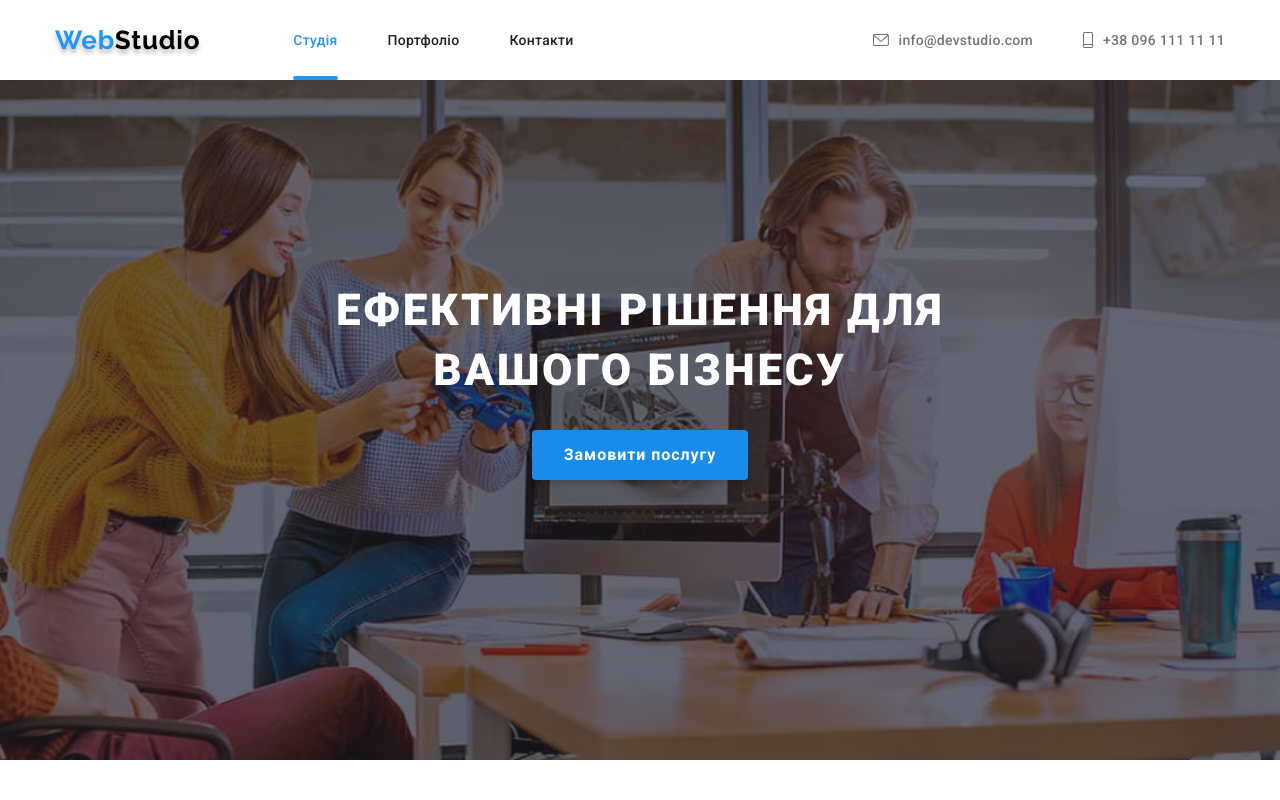
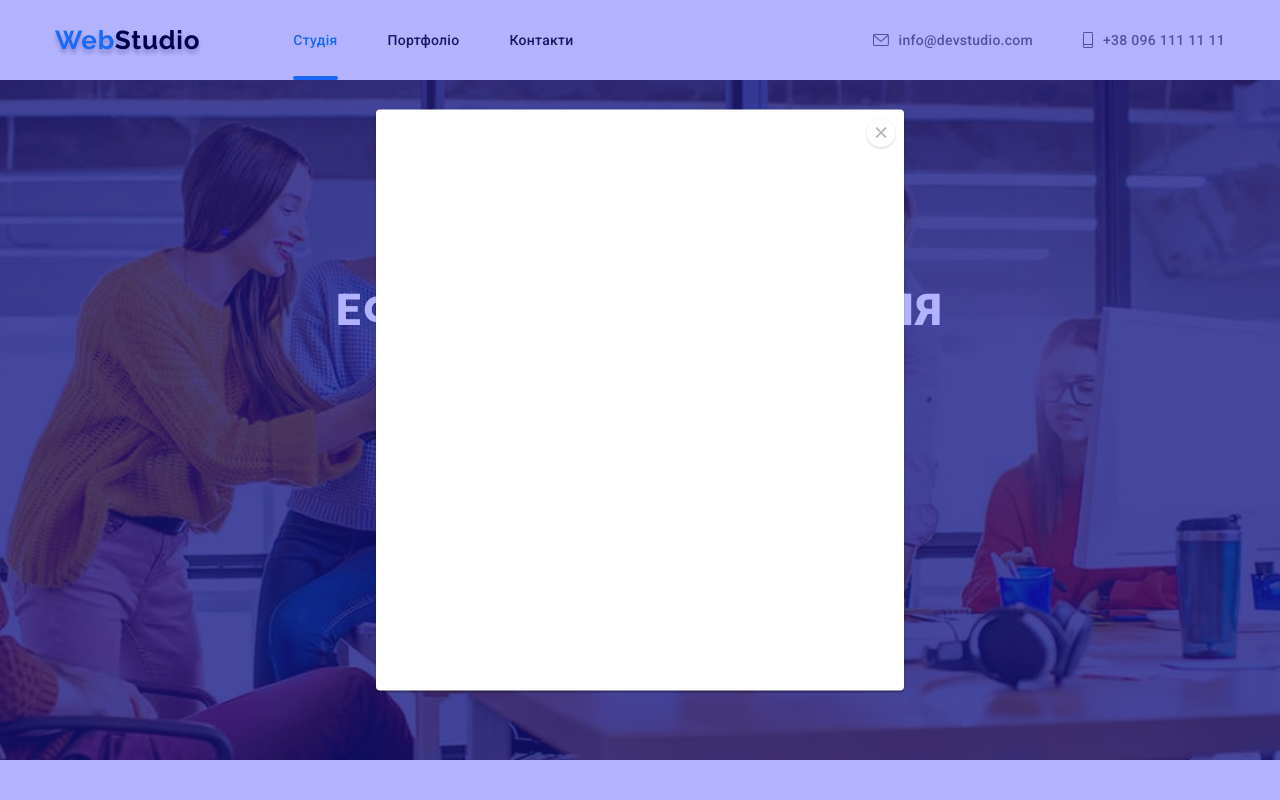
Before and after one commit to M23Fox/goit-markup-hw-05, a plain HTML site: page index.html in a window 1280 px wide. Both pictures are taken after a click on the button "Замовити послугу". Shown: the top 800 px of the page. Drawn offline with nearby package versions, Linux system fonts and the light colour scheme.

Commit message:
Update index.html

```diff
--- a/index.html
+++ b/index.html
@@ -66,7 +66,7 @@
         <section class="hero">
             <div class="conteiner">
              <h1 class="hero-title">Ефективні рішення для вашого бізнесу</h1>
-             <button type="button" class="hero-button data-modal-open">Замовити послугу</button>
+             <button type="button" class="hero-button" data-modal-open>Замовити послугу</button>
             </div>
         </section>
 
@@ -382,9 +382,9 @@
         </div>
     </div>
     </footer>
-    <div class="backdrop is-hidden data-modal">
+    <div class="backdrop is-hidden" data-modal>
         <div class="modal">
-            <div class="modal-button data-modal-close">
+            <div class="modal-button" data-modal-close>
                 <svg class="modal-icon" width="18" height="18">
                     <use href="./images/icons.svg#close"></use>
                 </svg>
```
